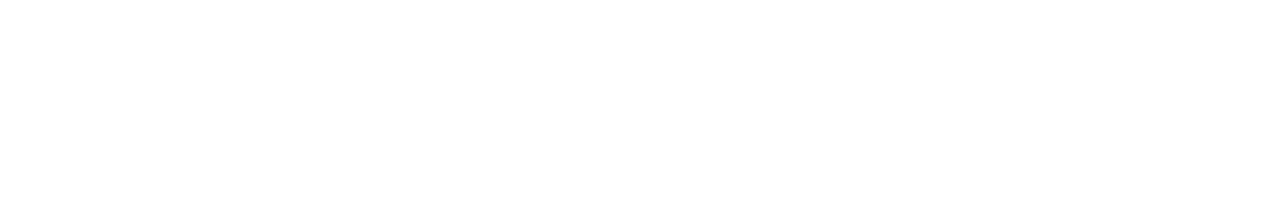
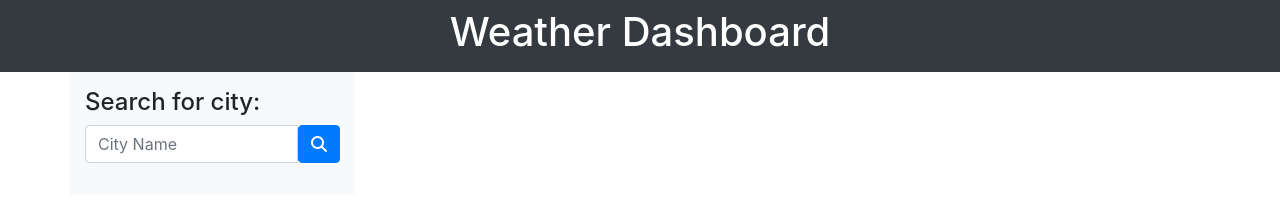
Before and after one commit to sm-pixel/Weather-Dashboard, a plain HTML site: page index.html in a window 1280 px wide. Drawn offline with nearby package versions, Linux system fonts and the light colour scheme.

Commit message:
added nav and search div to html

```diff
--- a/index.html
+++ b/index.html
@@ -4,28 +4,43 @@
     <meta charset="UTF-8">
     <meta name="viewport" content="width=device-width, initial-scale=1.0">
 
-    <!-- My style sheet -->
+    <!-- CSS and Bootstrap -->
     <link rel="stylesheet" href="assets/css/style.css">
+    <link rel="stylesheet" href="https://stackpath.bootstrapcdn.com/bootstrap/4.4.1/css/bootstrap.min.css" integrity="sha384-Vkoo8x4CGsO3+Hhxv8T/Q5PaXtkKtu6ug5TOeNV6gBiFeWPGFN9MuhOf23Q9Ifjh" crossorigin="anonymous">
+
 
     <title>Weather Dashboard</title>
 </head>
 <body>
 
     <!-- Nav heading -->
+    <div class="bg-dark pt-2 pb-2">
+        <h1 class="text-center text-white">Weather Dashboard</h1>
+    </div>
+    <!-- Main container -->
+        <main class="container">
+            <div class="row">
+                <!-- Search Div -->
+                <div class="col-lg-3 bg-light pt-3 pb-3">
+                    <h4>Search for city:</h4>
+                    <div class="input-group mb-3">
+                        <input type="text" class="form-control" placeholder="City Name">
+                        <button class="btn btn-primary" type="button"><i class="fa fa-search"></i></button>
+                    </div>
+                </div>
+            </div>
+        </main>
 
-    <!-- Main container -->
-
-        <!-- Search Div -->
 
         <!-- Displayed City Div -->
 
     <!-- 5 day forcast container -->
 
 
-    <!--Bootstrap, jQuery and JS  -->
-    <link rel="stylesheet" href="https://stackpath.bootstrapcdn.com/bootstrap/4.4.1/css/bootstrap.min.css" integrity="sha384-Vkoo8x4CGsO3+Hhxv8T/Q5PaXtkKtu6ug5TOeNV6gBiFeWPGFN9MuhOf23Q9Ifjh" crossorigin="anonymous">
+    <!-- jQuery, JS and Font Awesome  -->
     <script src="https://cdnjs.cloudflare.com/ajax/libs/jquery/3.2.1/jquery.min.js"></script>
     <script src="assets/js/script.js"></script>
+    <script src="https://kit.fontawesome.com/a406f7ae75.js" crossorigin="anonymous"></script>
 
 </body>
 </html>
```
